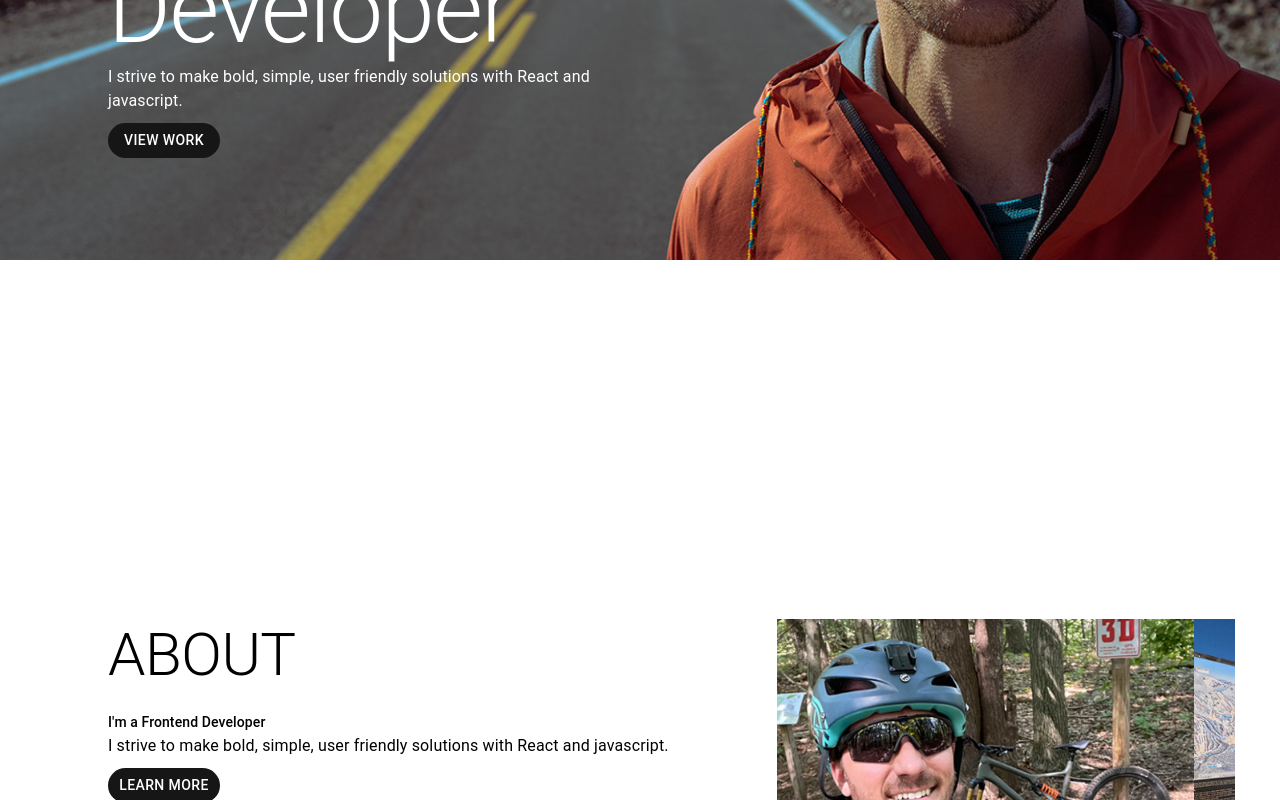
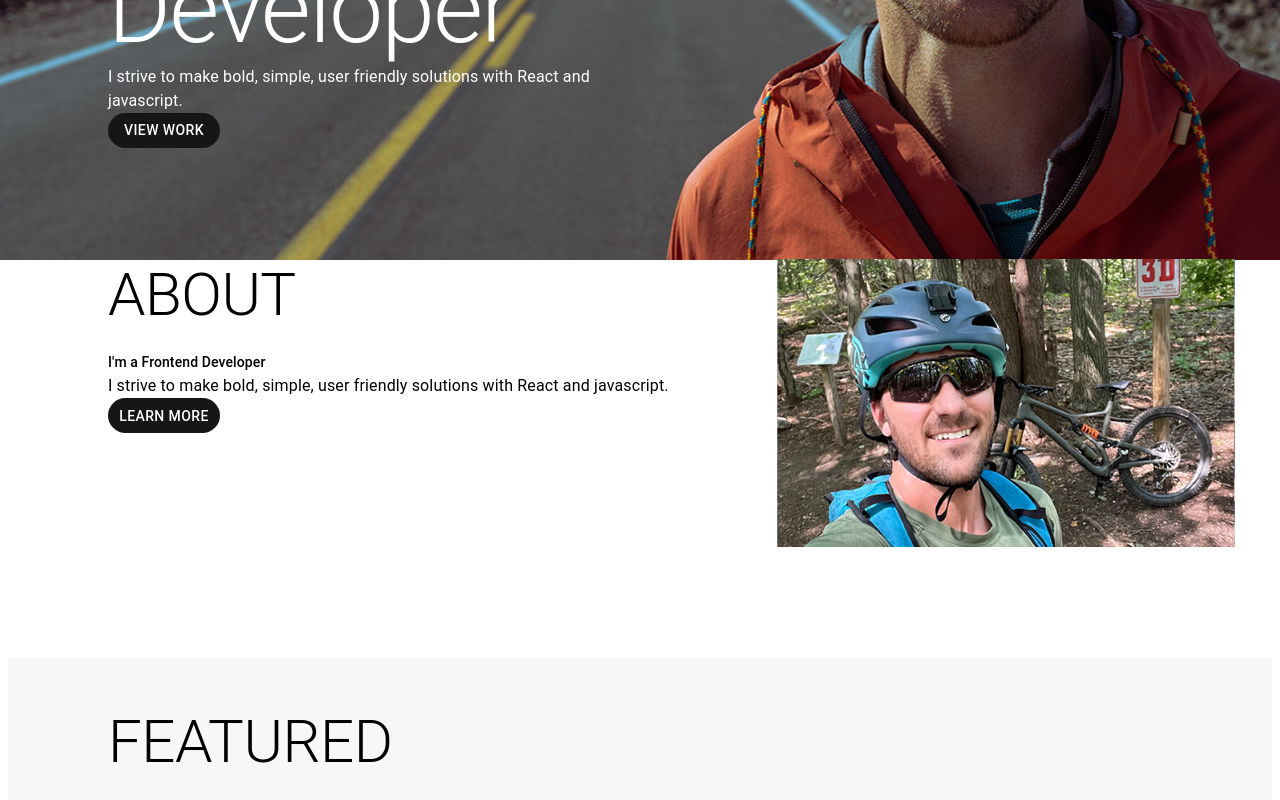
Before and after one commit to bryan-emerson/pfportfolio, a Next.js app: page / in a window 1280 px wide. Shown: the part 540-1340 px from the top of the page. Built offline with nearby package versions, Linux system fonts and the light colour scheme.

Commit message:
button styles refactor and about button

```diff
--- a/components/JumpLinkButton.js
+++ b/components/JumpLinkButton.js
@@ -5,7 +5,7 @@ import styles from '@/styles/hero.module.css'
 function JumpLinkButton({ href, children }) {
   return (
     <a href={href}>
-      <Typography variant="button" className={styles.ctaText} sx={{ color: '#ffffff' }}>{children}</Typography>
+      <Typography variant="button" className={styles.label} sx={{ color: '#ffffff' }}>{children}</Typography>
     </a>
   );
 }
--- a/components/about.js
+++ b/components/about.js
@@ -1,6 +1,7 @@
 import Image from 'next/image'
 import Typography from '@mui/material/Typography';
 import Container from '@mui/material/Container';
+import JumpLinkButton from './JumpLinkButton';
 
 import Slider from '../components/slider.js'
 
@@ -17,9 +18,7 @@ function About() {
               </Typography>
               <Typography variant="subtitle2" className={styles.subtitle}>I&apos;m a Frontend Developer</Typography>
               <Typography variant="body1" className={styles.body}>I strive to make bold, simple, user friendly solutions with React and javascript. </Typography>
-              <div className={styles.label}>
-                <Typography variant="button" className={styles.ctaText}>LEARN MORE</Typography>
-              </div>
+              <JumpLinkButton href="#work">Learn More</JumpLinkButton>
           </div>
           <Container className={styles.aboutImage}>
             <Slider />
--- a/components/hero.js
+++ b/components/hero.js
@@ -31,9 +31,7 @@ function Hero() {
           </Typography>
           <Typography variant="h1" className={styles.title}>I&apos;m a Frontend Developer</Typography>
           <Typography variant="body1" className={styles.body}>I strive to make bold, simple, user friendly solutions with React and javascript. </Typography>
-          <div className={styles.label}>
           <JumpLinkButton href="#work">VIEW WORK</JumpLinkButton>
-          </div>
         </div>
       </div>
     </>
--- a/styles/Home.module.css
+++ b/styles/Home.module.css
@@ -1,7 +1,7 @@
 .home {
 /* background-color: #ffffff; */
 /* border: 2px solid red; */
-width: 100%;
+/* width: 100%; */
 /* display: flex; */
 /* flex-direction: column; */
 /* border: 10px solid yellow; */
--- a/styles/about.module.css
+++ b/styles/about.module.css
@@ -48,19 +48,3 @@
   font-size: 3rem;
   font-weight: bold;
 }
-
-.label {
-  display: flex;
-  flex-direction: row;
-  justify-content: center;
-  align-items: center;
-  height: 2.2rem;
-  width: 7rem;
-  background-color: #161616;
-  border-radius: 50px;
-  margin-top: 10px;
- }
-
- .ctaText {
-   color: #ffffff;
- }
--- a/styles/hero.module.css
+++ b/styles/hero.module.css
@@ -15,7 +15,7 @@
   /* flex-direction: column; */
   /* justify-content: center; */
   /* align-items: center; */
-  height: 100vh;
+  /* height: 100vh; */
   /* border: 15px solid red; */
   /* position: relative; */
 }
```
Also changed, not shown: styles/button.styles.css (added, +12 -0 lines).
